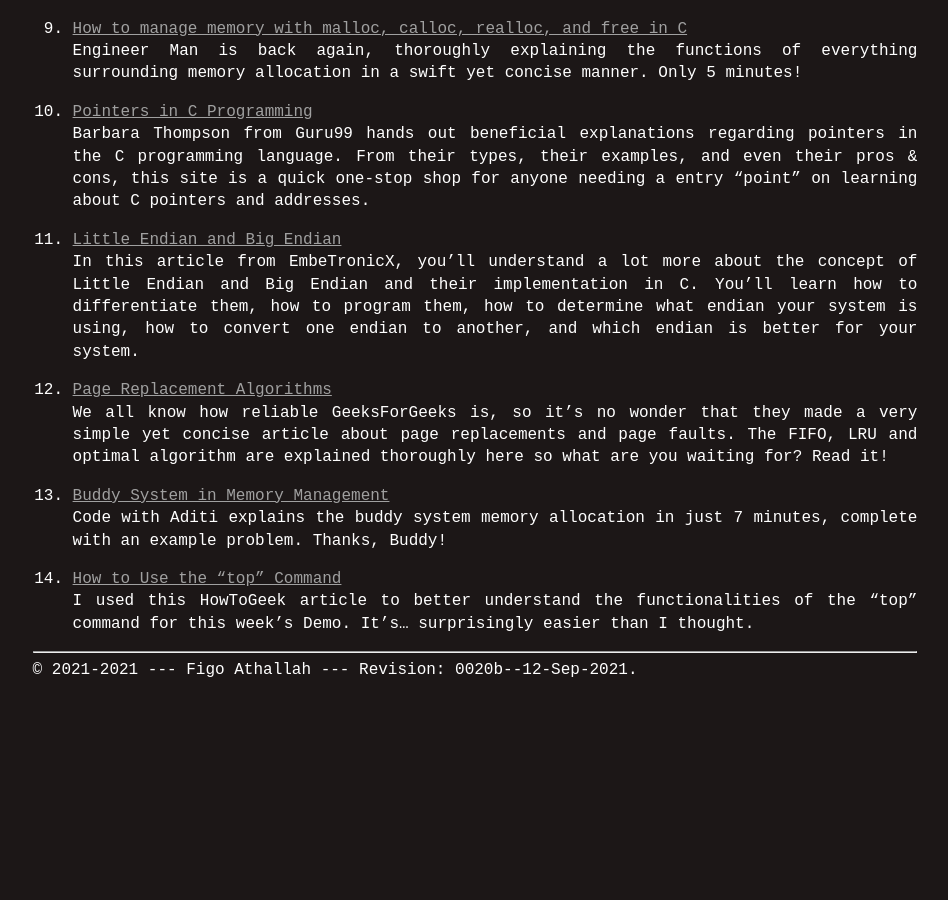
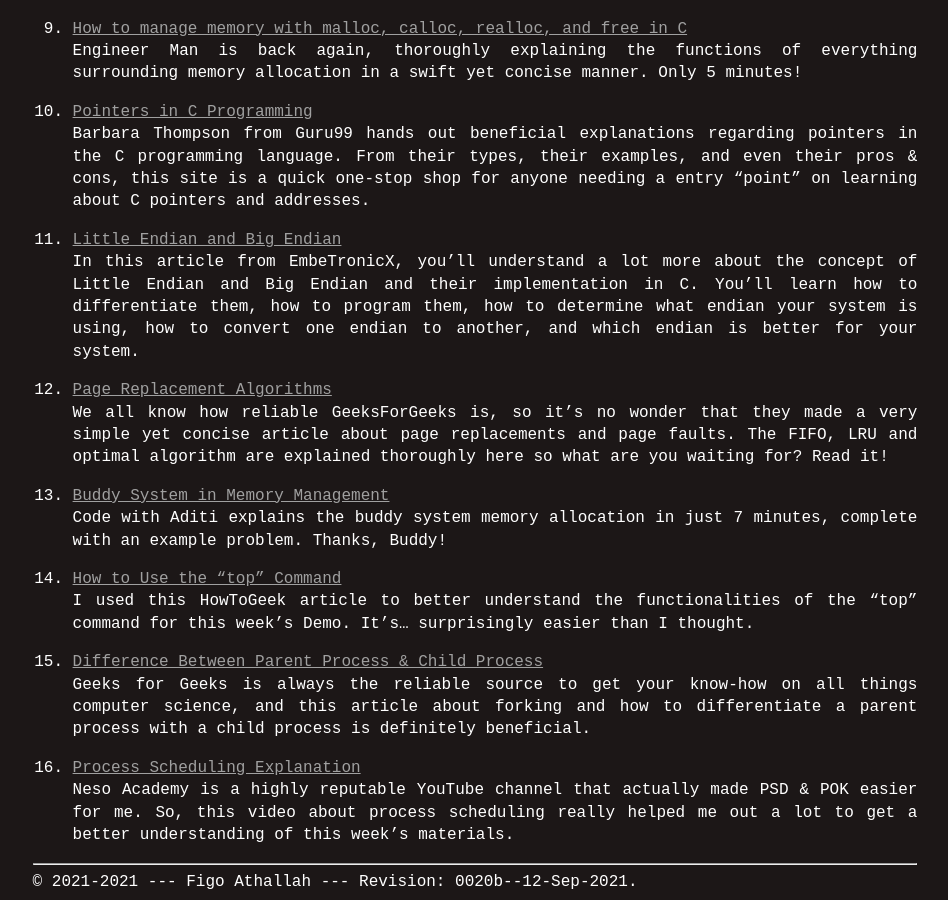
Before and after one commit to figoathallah/os212, a Jekyll site: the page built from links.md, in a window 1280 px wide and 900 px high, scrolled down 1030 px. Shown: the whole window, without its empty margins (165-1113 px from the left). Built offline with Jekyll 4.4.1, drawn with Linux system fonts in a browser that asks for light colours; our own code applies the rules of GitHub Pages for plain Markdown files; before the commit the page ends 1718 px from its top, so only the background shows below that.

Commit message:
updated links

```diff
--- a/links.md
+++ b/links.md
@@ -57,3 +57,10 @@ Code with Aditi explains the buddy system memory allocation in just 7 minutes, c
 
 14. [How to Use the "top" Command](https://www.howtogeek.com/668986/how-to-use-the-linux-top-command-and-understand-its-output/)<br>
 I used this HowToGeek article to better understand the functionalities of the "top" command for this week's Demo. It's... surprisingly easier than I thought.
+
+15. [Difference Between Parent Process & Child Process](https://www.geeksforgeeks.org/difference-between-process-parent-process-and-child-process/)<br>
+Geeks for Geeks is always the reliable source to get your know-how on all things computer science, and this article about forking and how to differentiate a parent process with a child process is definitely beneficial.
+
+16. [Process Scheduling Explanation](https://www.youtube.com/watch?v=2h3eWaPx8SA)<br>
+Neso Academy is a highly reputable YouTube channel that actually made PSD & POK easier for me.
+So, this video about process scheduling really helped me out a lot to get a better understanding of this week's materials.
```
